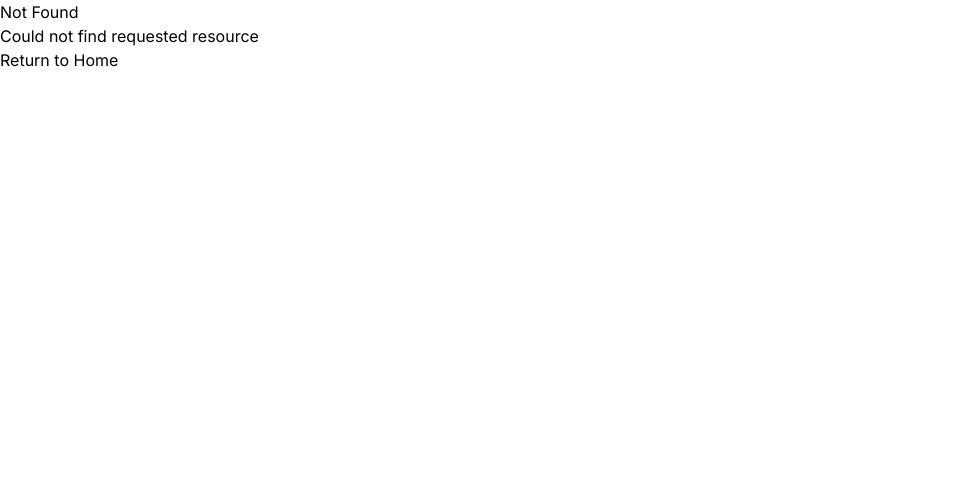
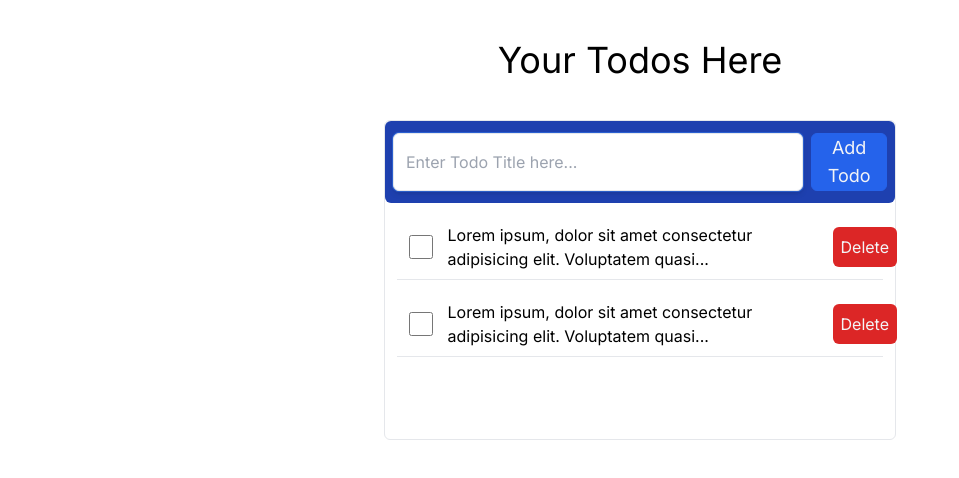
Before and after one commit to AtifAhmedShaikh/nextjs-typescript-codingflow, a Next.js app: page /user-todos in a window 1280 px wide. Before the commit this address had no page. Shown: the top 478 px of the page, without its empty margins (0-959 px from the left). Built offline with nearby package versions, Linux system fonts and the light colour scheme.

Commit message:
Add todos page

```diff
--- /dev/null
+++ b/src/app/user-todos/page.tsx
@@ -0,0 +1,27 @@
+import TodoItem from "@/components/TodoItem";
+
+const UserTodos = () => {
+  return (
+    <div className="mt-5 h-screen w-100">
+      <h3 className="text-center text-4xl my-10">Your Todos Here </h3>
+      <div className="w-2/5 border rounded-md h-auto min-h-80 m-auto">
+        <div className="w-100 bg-blue-800 text-center grid grid-cols-12 py-3 gap-2 px-2 rounded-md ">
+          <input
+            type="text"
+            className="col-span-10 border py-1 px-3 rounded-md shadow-md focus:ring-blue-500 ring-1 focus:outline-none ring-blue-1 w-100 "
+            placeholder="Enter Todo Title here..."
+          />
+          <button className="col-span-2  bg-blue-600 hover:bg-blue-500 rounded-md border text-gray-100 text-lg border-blue-600">
+            Add Todo
+          </button>
+        </div>
+        <div className="w-100 px-3 mt-5">
+          <TodoItem />
+          <TodoItem />
+        </div>
+      </div>
+    </div>
+  );
+};
+
+export default UserTodos;
--- /dev/null
+++ b/src/components/TodoItem.tsx
@@ -0,0 +1,16 @@
+const TodoItem = () => {
+  return (
+    <div className="grid grid-cols-12 border-b items-center place-content-center px-3 mb-5 pb-2">
+      <input type="checkbox" className="col-span-1 w-6 h-6 " />
+      <p className="text-md col-span-10 font-normal text-ellipsis">
+        Lorem ipsum, dolor sit amet consectetur adipisicing elit. Voluptatem
+        quasi...
+      </p>
+      <button className="col-span-1 border-red-800 bg-red-600 hover:bg-red-800 rounded-md p-2 text-gray-100 w-fit h-fit ">
+        Delete
+      </button>
+    </div>
+  );
+};
+
+export default TodoItem;
```
